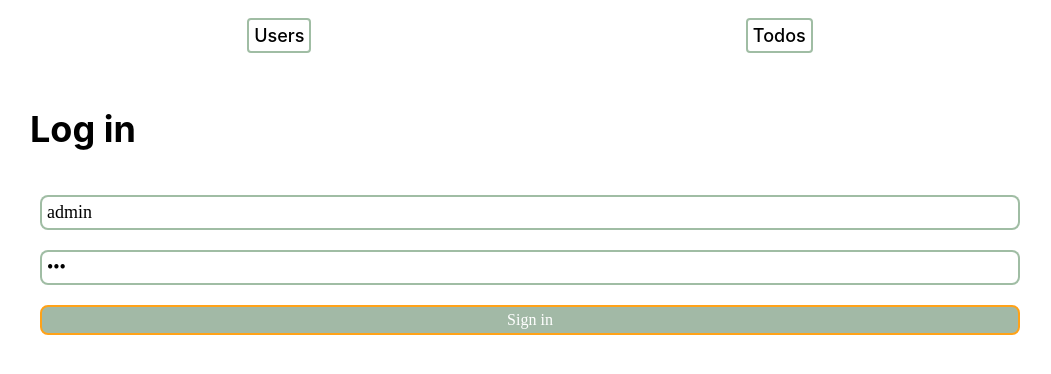
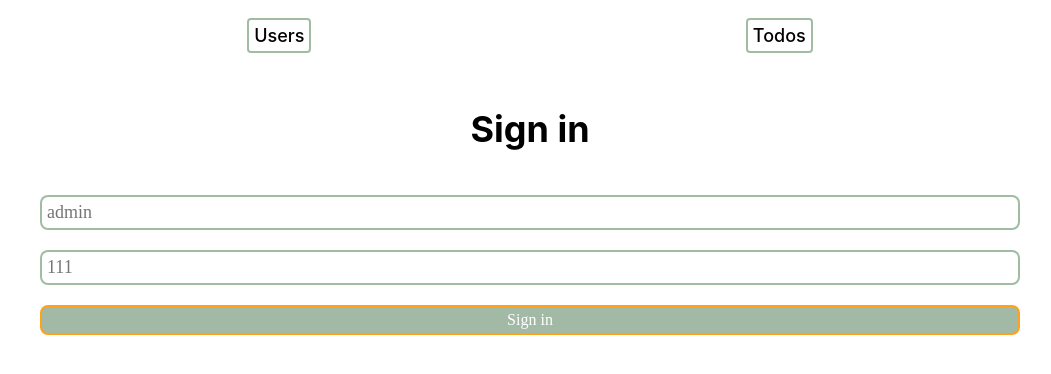
Before and after one commit to vasiliy19-12-1997/todoList, a React (Create React App) app: page /login in a window 1280 px wide. Shown: the top 374 px of the page, without its empty margins (110-1161 px from the left). Built offline with nearby package versions, Linux system fonts and the light colour scheme.

Commit message:
logim logic

```diff
--- a/src/Components/UI/MyInput/myInput.tsx
+++ b/src/Components/UI/MyInput/myInput.tsx
@@ -6,6 +6,7 @@ interface MyInputProps {
   onChange?: (query: React.ChangeEvent<HTMLInputElement> & string) => void;
   placeholder?: string;
   type?: HTMLInputTypeAttribute;
+  name?: string;
 }
 
 const MyInput: FC<MyInputProps> = ({ ...props }) => {
--- a/src/Components/pages/Todo/Login/login.tsx
+++ b/src/Components/pages/Todo/Login/login.tsx
@@ -1,6 +1,6 @@
-import { FC, useContext } from "react";
+import { observer } from "mobx-react";
+import { FC, useContext, useState } from "react";
 import { AuthContext } from "../../../../Context/context";
-import { store } from "../../../../Store/store";
 
 import { IAuth } from "../../../../types/types";
 
@@ -9,23 +9,37 @@ import MyInput from "../../../UI/MyInput/myInput";
 
 const Login: FC = () => {
   const { isAuth, setIsAuth } = useContext(AuthContext) as IAuth;
+  const [admin, setAdmin] = useState("");
+  const [password, setPassword] = useState("");
 
-  const checkPassword = (e: React.ChangeEvent<HTMLInputElement>) => {};
-  const checkAdmin = () => {};
-
+  const onChangePassword = (e: React.ChangeEvent<HTMLInputElement>) => {
+    setPassword(e.target.value);
+  };
+  const onChangeAdmin = (e: React.ChangeEvent<HTMLInputElement>) => {
+    setAdmin(e.target.value);
+  };
   const login = (e: React.FormEvent) => {
     e.preventDefault();
-    localStorage.setItem("auth", "true");
+    if (admin === "admin" && password === "111") {
+      setIsAuth(true);
+      localStorage.setItem("auth", "true");
+    }
   };
   return (
     <>
-      <h1>Log in</h1>
+      <h1 style={{ display: "flex", justifyContent: "center" }}>Sign in </h1>
       <form onSubmit={login}>
-        <MyInput type="text" placeholder="admin" value={store.auth.admin} />
+        <MyInput
+          type="text"
+          placeholder="admin"
+          value={admin}
+          onChange={onChangeAdmin}
+        />
         <MyInput
           type="password"
           placeholder="111"
-          value={store.auth.password}
+          value={password}
+          onChange={onChangePassword}
         />
         <MyButton>Sign in</MyButton>
       </form>
@@ -33,4 +47,4 @@ const Login: FC = () => {
   );
 };
 
-export default Login;
+export default observer(Login);
--- a/src/Store/store.ts
+++ b/src/Store/store.ts
@@ -1,19 +1,17 @@
-import { computed, makeAutoObservable } from "mobx";
-import { IAdmin, ICheckAuth, IFilter, IPassword, ITodo } from "../types/types";
+import { makeAutoObservable } from "mobx";
+import { SyntheticEvent } from "react";
+import { ICheckAuth, IFilter, ITodo } from "../types/types";
 
 class Store {
   todos: ITodo[] = this.getLocaleTodos();
   filter: IFilter = { sort: "title", query: "" };
-  auth: ICheckAuth = { password: "111", admin: "admin" };
-  // event: React.ChangeEvent<HTMLInputElement> | string;
+  auth: ICheckAuth = { password: "", admin: "" };
+
   constructor() {
     makeAutoObservable(this);
     this.todos = this.getLocaleTodos();
-    // this.event = "";
   }
-  onChange(e: React.ChangeEvent<HTMLInputElement> | string) {
-    this.onChange((e.target.value = this.auth.admin));
-  }
+
   //сделана задача
   toggle(todo: ITodo) {
     return (todo.completed = !todo.completed);
@@ -22,23 +20,25 @@ class Store {
   get unfinishedTodoCount() {
     return this.todos.filter((todo) => !todo.completed).length;
   }
-  //создать задачу
+
   createTodo(title: string) {
     this.todos.push({
       id: Math.random(),
       title,
       completed: true,
     });
-    //сохраним в locale storage
+
     const todos = localStorage.setItem("todos", JSON.stringify(store.todos));
     return todos;
   }
-  //удалим задачу
+
   deleteTodo(id: number) {
     this.todos.splice(
       this.todos.findIndex((todo) => todo.id === id),
       1
     );
+    //фиксить надо удаляет все туду
+    localStorage.removeItem("todos");
   }
 
   //сохранить при изменении туду
```
